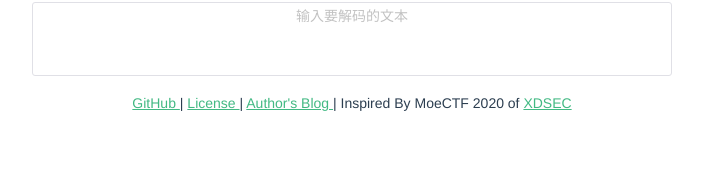
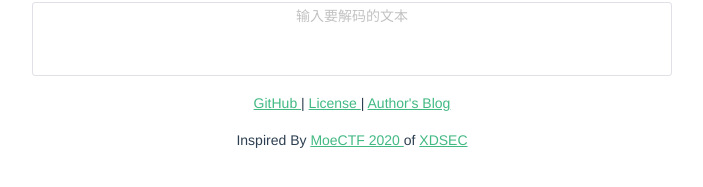
Before and after one commit to mmdjiji/yygq.js, a Vue app in the folder frontend/: page / in a window 1280 px wide. Shown: the part 199-386 px from the top of the page, without its empty margins (288-991 px from the left). Built offline with nearby package versions, Linux system fonts and the light colour scheme.

Commit message:
preview: update styles

```diff
--- a/frontend/src/components/Footer.vue
+++ b/frontend/src/components/Footer.vue
@@ -11,9 +11,14 @@
     <a href="https://mmdjiji.com" target="_blank">
       Author's Blog
     </a>
-    |
-    Inspired By MoeCTF 2020 of
-    <a href="https://www.xdsec.org/" target="_blank">
+  </p>
+  <p>
+    Inspired By
+    <a href="https://github.com/XDSEC/miniLCTF_2020" target="_blank">
+      MoeCTF 2020
+    </a>
+    of
+    <a href="https://github.com/xdsec" target="_blank">
       XDSEC
     </a>
   </p>
```
